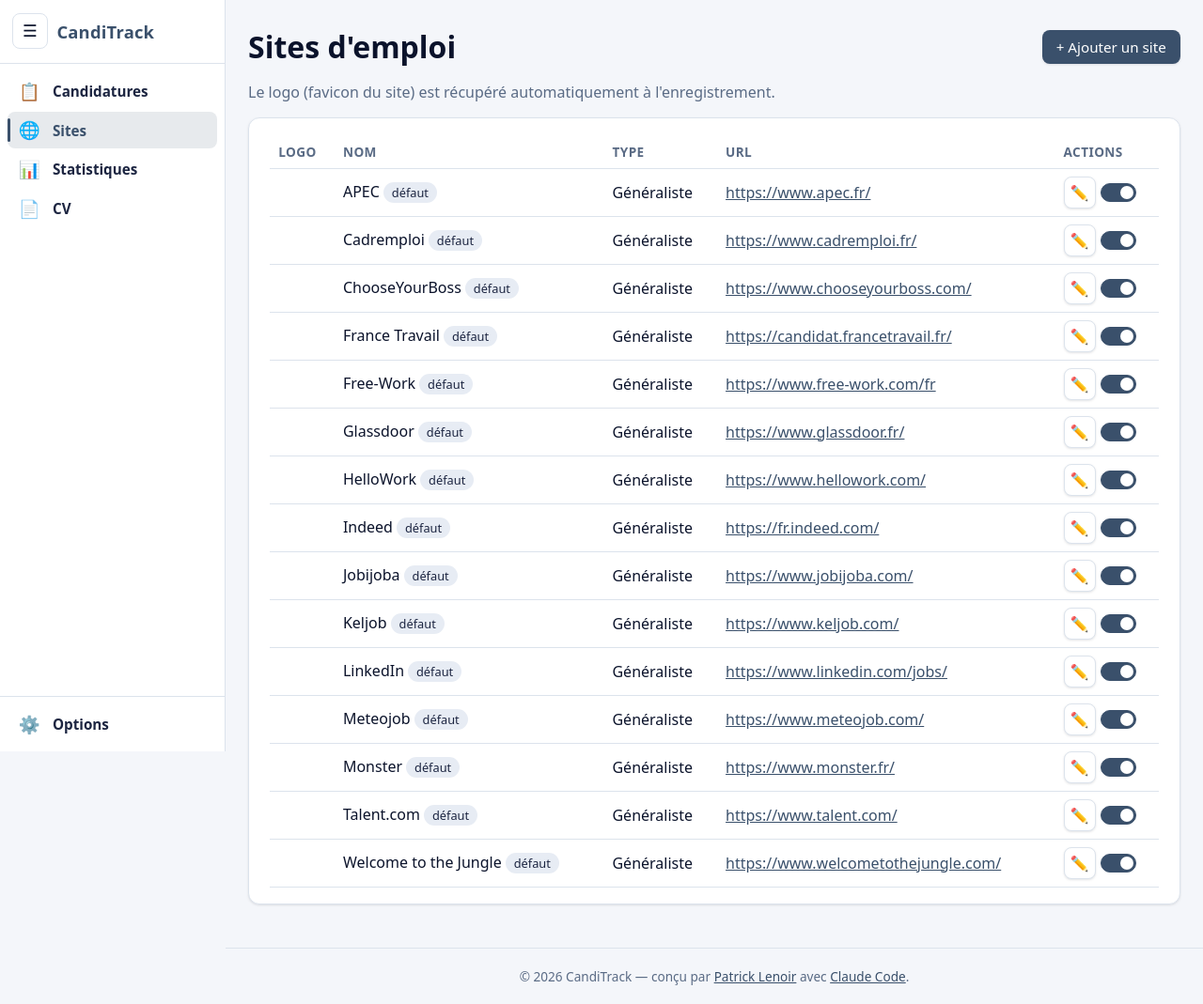
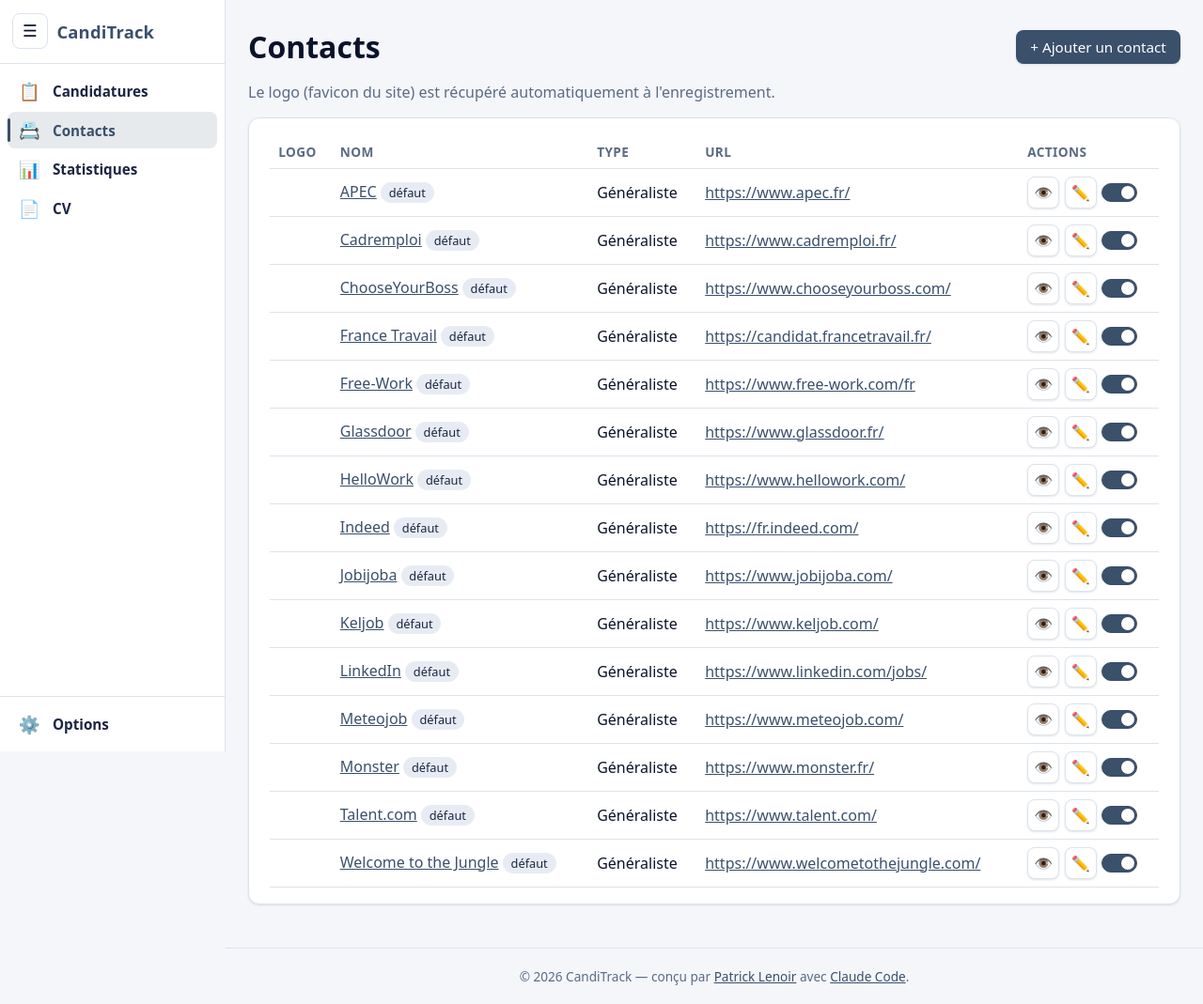
Before and after one commit to lenoirpatrick/CandiTrack, a Django app: page /sites/ in a window 1280 px wide. Shown: the whole page at 94% size. Run offline with Django 5.2, Linux system fonts and the light colour scheme; data comes from the database, SQL or seed files in the repository.

Commit message:
#63 Renomme la section « Sites » en « Contacts » + fiche détail
- Navigation, titres, libellés et messages renommés « Sites » -> « Contacts ».
- Nouvelle vue/fiche site_detail : type, URL et liste des opportunités
  associées (candidatures dont le contact est la source), avec accès direct.
- Lien depuis la liste vers la fiche de détail.

Co-Authored-By: Claude Opus 4.8 <noreply@anthropic.com>

```diff
--- a/templates/base.html
+++ b/templates/base.html
@@ -324,8 +324,8 @@
                href="{% url 'tracking:candidature_list' %}" data-label="Candidatures">
                <span class="nav-ico" aria-hidden="true">📋</span><span class="nav-label">Candidatures</span></a>
             <a class="nav-item {% if '/sites' in request.path %}active{% endif %}"
-               href="{% url 'tracking:site_list' %}" data-label="Sites">
-               <span class="nav-ico" aria-hidden="true">🌐</span><span class="nav-label">Sites</span></a>
+               href="{% url 'tracking:site_list' %}" data-label="Contacts">
+               <span class="nav-ico" aria-hidden="true">📇</span><span class="nav-label">Contacts</span></a>
             <a class="nav-item {% if '/stats' in request.path %}active{% endif %}"
                href="{% url 'tracking:stats' %}" data-label="Statistiques">
                <span class="nav-ico" aria-hidden="true">📊</span><span class="nav-label">Statistiques</span></a>
--- a/templates/tracking/site_confirm_delete.html
+++ b/templates/tracking/site_confirm_delete.html
@@ -1,9 +1,9 @@
 {% extends "base.html" %}
 {% block title %}Supprimer {{ site.name }} — CandiTrack{% endblock %}
 {% block content %}
-<h1>Supprimer le site</h1>
+<h1>Supprimer le contact</h1>
 <div class="card">
-    <p>Supprimer définitivement le site <strong>{{ site.name }}</strong> ?</p>
+    <p>Supprimer définitivement le contact <strong>{{ site.name }}</strong> ?</p>
     <form method="post">
         {% csrf_token %}
         <button type="submit" class="btn" style="background:#c0392b;">Supprimer</button>
--- a/templates/tracking/site_list.html
+++ b/templates/tracking/site_list.html
@@ -1,9 +1,9 @@
 {% extends "base.html" %}
-{% block title %}Sites — CandiTrack{% endblock %}
+{% block title %}Contacts — CandiTrack{% endblock %}
 {% block content %}
 <div style="display:flex; justify-content:space-between; align-items:center; margin-bottom:1rem;">
-    <h1 style="margin:0;">Sites d'emploi</h1>
-    <a class="btn" href="{% url 'tracking:site_create' %}">+ Ajouter un site</a>
+    <h1 style="margin:0;">Contacts</h1>
+    <a class="btn" href="{% url 'tracking:site_create' %}">+ Ajouter un contact</a>
 </div>
 <p class="muted">Le logo (favicon du site) est récupéré automatiquement à l'enregistrement.</p>
 
@@ -15,13 +15,14 @@
             {% for s in sites %}
             <tr{% if not s.actif %} class="closed-row"{% endif %}>
                 <td>{% if s.logo_url %}<img src="{{ s.logo_url }}" alt="" height="24" style="vertical-align:middle;">{% else %}<span class="muted">—</span>{% endif %}</td>
-                <td>{{ s.name }}
+                <td><a href="{% url 'tracking:site_detail' s.pk %}">{{ s.name }}</a>
                     {% if s.is_builtin %} <span class="badge">défaut</span>{% endif %}
                     {% if not s.actif %} <span class="badge">désactivé</span>{% endif %}</td>
                 <td>{{ s.get_type_display }}</td>
                 <td>{% if s.url %}<a href="{{ s.url }}" target="_blank" rel="noopener">{{ s.url }}</a>{% else %}—{% endif %}</td>
                 <td>
                     <div class="act-row">
+                        <a class="icon-btn" href="{% url 'tracking:site_detail' s.pk %}" title="Détails" aria-label="Détails">👁️</a>
                         <a class="icon-btn" href="{% url 'tracking:site_update' s.pk %}" title="Modifier" aria-label="Modifier">✏️</a>
                         <form method="post" action="{% url 'tracking:site_toggle_active' s.pk %}">
                             {% csrf_token %}
@@ -39,7 +40,7 @@
         </tbody>
     </table>
     {% else %}
-    <p class="muted">Aucun site. <a href="{% url 'tracking:site_create' %}">Ajoutez-en un</a>.</p>
+    <p class="muted">Aucun contact. <a href="{% url 'tracking:site_create' %}">Ajoutez-en un</a>.</p>
     {% endif %}
 </div>
 {% endblock %}
--- a/tracking/urls.py
+++ b/tracking/urls.py
@@ -20,6 +20,7 @@ urlpatterns = [
     ),
     path("sites/", views.site_list, name="site_list"),
     path("sites/nouveau/", views.site_create, name="site_create"),
+    path("sites/<int:pk>/", views.site_detail, name="site_detail"),
     path("sites/<int:pk>/modifier/", views.site_update, name="site_update"),
     path("sites/<int:pk>/supprimer/", views.site_delete, name="site_delete"),
     path("sites/<int:pk>/desactiver/", views.site_toggle_active, name="site_toggle_active"),
--- a/tracking/views.py
+++ b/tracking/views.py
@@ -217,9 +217,24 @@ def candidature_delete(request, pk):
 
 @require_GET
 def site_list(request):
-    """Issue #366 — list of job sites with manual management."""
+    """Issue #366 — liste des contacts (sites/employeurs), gérés à la main."""
     sites = JobSite.objects.all()
     return render(request, "tracking/site_list.html", {"sites": sites})
+
+
+@require_GET
+def site_detail(request, pk):
+    """Détail d'un contact et de ses opportunités associées (issue #63).
+
+    Les opportunités sont les candidatures dont ce contact est la source
+    (`Candidature.source`), via le related_name ``candidatures``.
+    """
+    site = get_object_or_404(JobSite, pk=pk)
+    return render(
+        request,
+        "tracking/site_detail.html",
+        {"site": site, "candidatures": site.candidatures.all()},
+    )
 
 
 def site_create(request):
@@ -227,14 +242,14 @@ def site_create(request):
         form = JobSiteForm(request.POST)
         if form.is_valid():
             form.save()
-            messages.success(request, "Site ajouté.")
+            messages.success(request, "Contact ajouté.")
             return redirect(SITE_LIST_ROUTE)
     else:
         form = JobSiteForm()
     return render(
         request,
         "tracking/site_form.html",
-        {"form": form, "title": "Ajouter un site"},
+        {"form": form, "title": "Ajouter un contact"},
     )
 
 
@@ -244,7 +259,7 @@ def site_update(request, pk):
         form = JobSiteForm(request.POST, instance=site)
         if form.is_valid():
             form.save()
-            messages.success(request, "Site mis à jour.")
+            messages.success(request, "Contact mis à jour.")
             return redirect(SITE_LIST_ROUTE)
     else:
         form = JobSiteForm(instance=site)
@@ -257,28 +272,28 @@ def site_update(request, pk):
 
 def site_delete(request, pk):
     site = get_object_or_404(JobSite, pk=pk)
-    # Les sites par défaut ne se suppriment pas : on les désactive (issue #22).
+    # Les contacts par défaut ne se suppriment pas : on les désactive (issue #22).
     if site.is_builtin:
         messages.error(
             request,
-            f"« {site.name} » est un site par défaut : désactivez-le plutôt que de le supprimer.",
+            f"« {site.name} » est un contact par défaut : désactivez-le plutôt que de le supprimer.",
         )
         return redirect(SITE_LIST_ROUTE)
     if request.method == "POST":
         site.delete()
-        messages.success(request, "Site supprimé.")
+        messages.success(request, "Contact supprimé.")
         return redirect(SITE_LIST_ROUTE)
     return render(request, "tracking/site_confirm_delete.html", {"site": site})
 
 
 def site_toggle_active(request, pk):
-    """Issue #22 — activer/désactiver un site (surtout les sites par défaut)."""
+    """Issue #22 — activer/désactiver un contact (surtout ceux par défaut)."""
     site = get_object_or_404(JobSite, pk=pk)
     if request.method == "POST":
         site.actif = not site.actif
         site.save(update_fields=["actif", "updated_at"])
         etat = "activé" if site.actif else "désactivé"
-        messages.success(request, f"Site « {site.name} » {etat}.")
+        messages.success(request, f"Contact « {site.name} » {etat}.")
     return redirect(SITE_LIST_ROUTE)
 
 
```
Also changed, not shown: CLAUDE.md (+2 -1 lines), templates/tracking/site_detail.html (added, +64 -0 lines), tracking/tests.py (+38 -0 lines), CHANGELOG.md.
